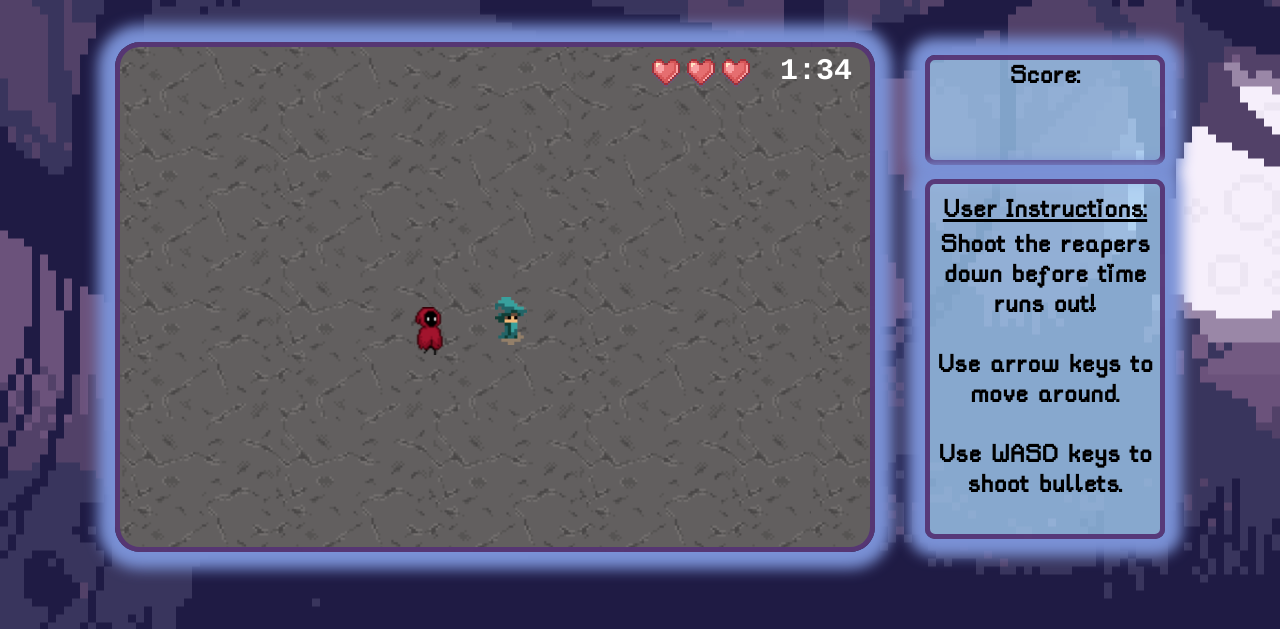
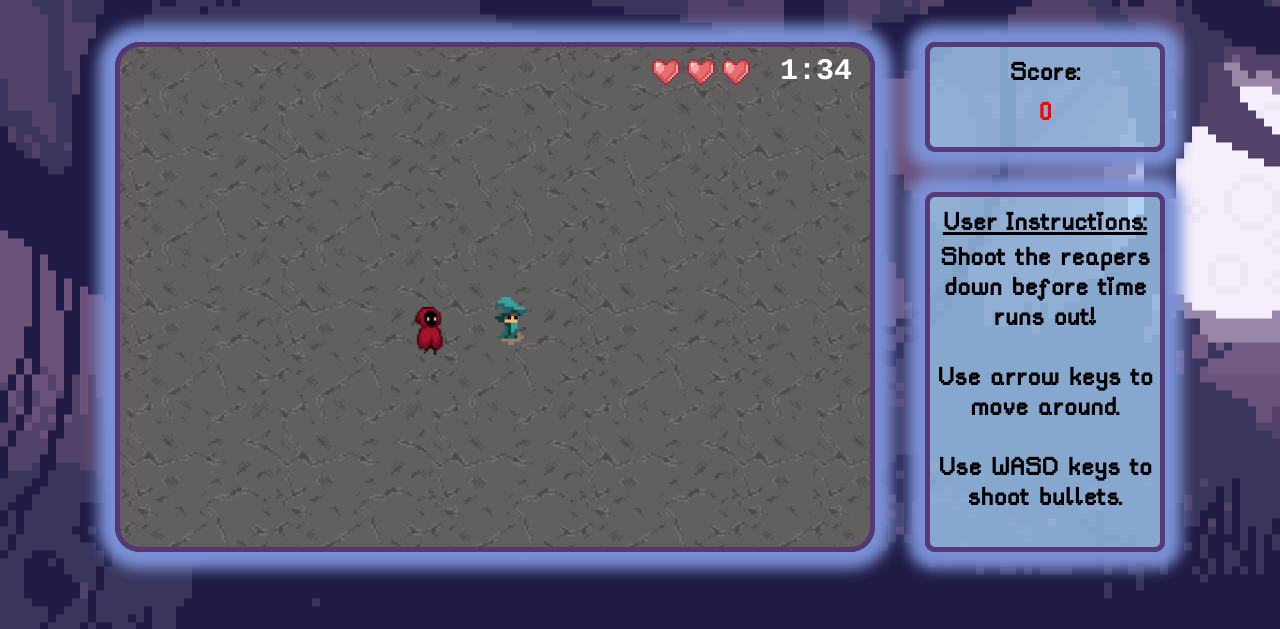
Before and after one commit to yinglzhou/wizard-world, a website built with webpack: page index.html in a window 1280 px wide. Shown: the part 171-800 px from the top of the page. Built offline with nearby package versions, Linux system fonts and the light colour scheme.

Commit message:
implement scoreboard

```diff
--- a/src/index.js
+++ b/src/index.js
@@ -79,6 +79,7 @@ document.addEventListener("DOMContentLoaded", () => {
         a.update();
         timer -= 1/75;
         timerPrint();
+        printScore();
         // if (a.lives <= 0 || timer <= 0) {
         //     clearInterval(gameLoopInterval);
         //     clearInterval(updateEnemyInterval);
@@ -86,6 +87,7 @@ document.addEventListener("DOMContentLoaded", () => {
         //     gameOver();
         // }
         // debugger
+
     }
 
     function timerPrint() {
@@ -103,6 +105,18 @@ document.addEventListener("DOMContentLoaded", () => {
     }
 
     gameLoopInterval = setInterval(gameLoop, 1000/75)
+
+    function printScore() {
+        const score = document.getElementById("scoreboard");
+        score.innerHTML = `
+        <p>
+            Score: <br>
+            <div>
+            ${a.score}
+            </div>
+        </p>
+        `
+    }
 
     function updateEnemy() {
         // debugger
@@ -156,7 +170,8 @@ document.addEventListener("DOMContentLoaded", () => {
 
                     a.bullets.splice(b, 1);
                     enemies.splice(e, 1);
-
+                    a.score++;
+                    console.log(a.score);
                     break;
                 }
             }
@@ -186,4 +201,6 @@ document.addEventListener("DOMContentLoaded", () => {
     }
     setInterval(touchingEnemy, 1000/75);
 
+
+
 });
--- a/src/scripts/player.js
+++ b/src/scripts/player.js
@@ -36,6 +36,7 @@ class Player {
 
         //lives
         this.lives = 3;
+        this.score = 0;
     }
 
     shoot(key) {
--- a/src/styles/canvas.scss
+++ b/src/styles/canvas.scss
@@ -14,6 +14,7 @@
 
 
 #scoreboard {
+    margin-bottom: auto;
     border: 2px solid black;
     width: 230px;
     height: 100px;
@@ -28,6 +29,13 @@
     text-align: center;
     font-weight: 700;
     border-color: rgba(86, 53, 117, 0.953);
+}
+#scoreboard p {
+    margin-top: 10px;
+}
+#scoreboard div {
+    margin-top: 10px;
+    color: red;
 }
 
 #instructions {
```
Also changed, not shown: dist/main.css, dist/main.js.
